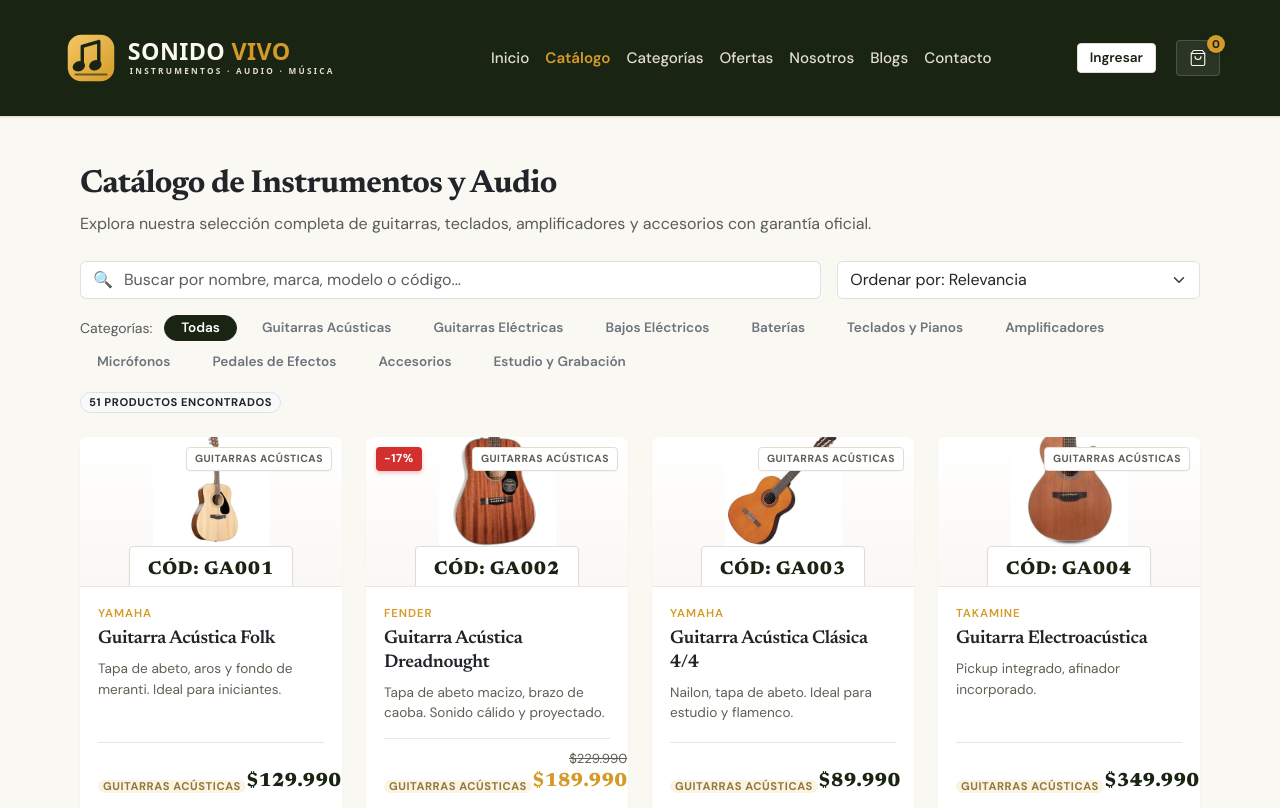
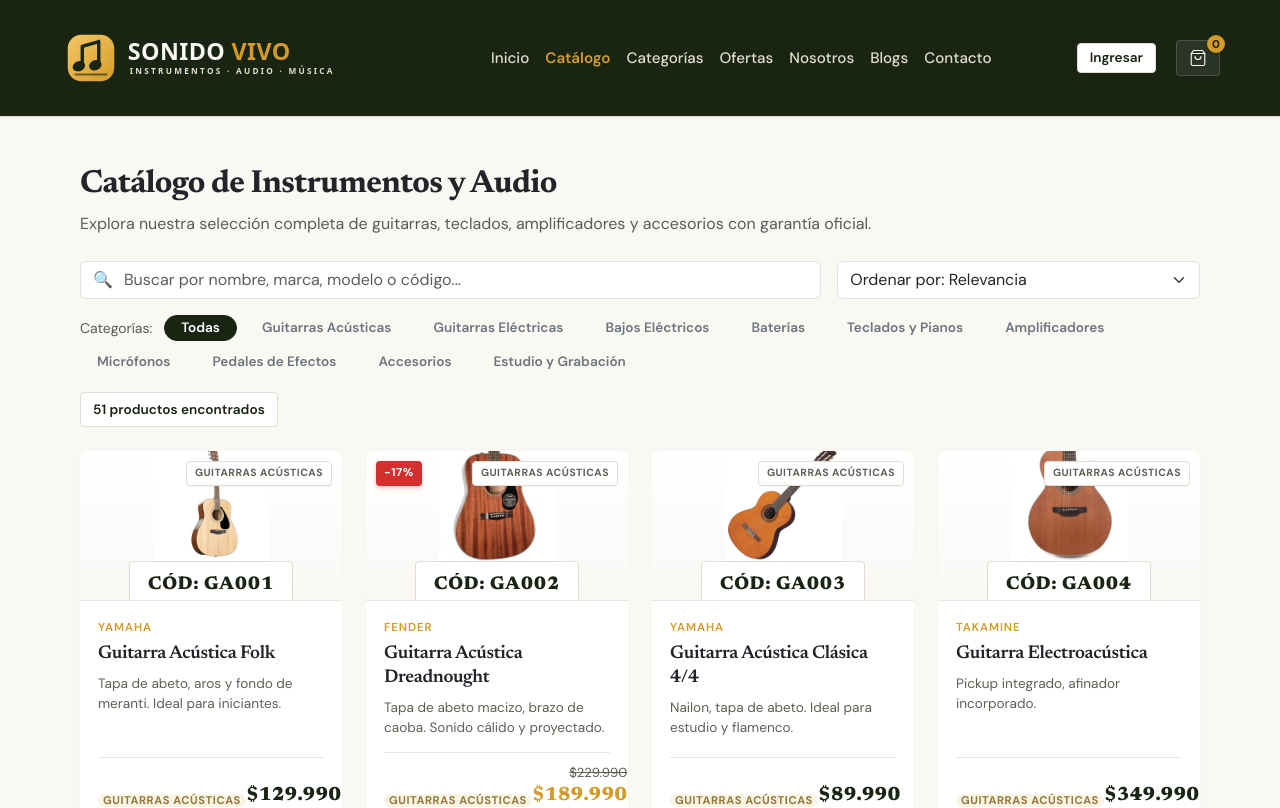
Before and after one commit to NezerkC/Prueba-Parcial-1, a React (Vite) app in the folder fullstack-react-parcial-1/: page /productos in a window 1280 px wide. Shown: the top 808 px of the page. Built offline with nearby package versions, Linux system fonts and the light colour scheme.

Commit message:
style(catalog): aplicar clase semantica al contador de resultados en FiltrosCatalogo

```diff
--- a/fullstack-react-parcial-1/src/components/FiltrosCatalogo.jsx
+++ b/fullstack-react-parcial-1/src/components/FiltrosCatalogo.jsx
@@ -1,5 +1,5 @@
 import PropTypes from 'prop-types';
-import { Badge, Button, Form, InputGroup } from 'react-bootstrap';
+import { Button, Form, InputGroup } from 'react-bootstrap';
 import { CATEGORIAS_SONIDO_VIVO } from '../data/productos';
 
 function FiltrosCatalogo({
@@ -87,9 +87,9 @@ function FiltrosCatalogo({
 
       {/* Contador de resultados */}
       <div className="mt-3 d-flex justify-content-between align-items-center">
-        <Badge bg="light" text="dark" className="border px-2 py-1">
+        <span className="badge-filter-count" data-testid="total-resultados-badge">
           {totalResultados} {totalResultados === 1 ? 'producto encontrado' : 'productos encontrados'}
-        </Badge>
+        </span>
         {(busqueda || categoriaSeleccionada !== 'Todas') && (
           <Button
             variant="link"
```
